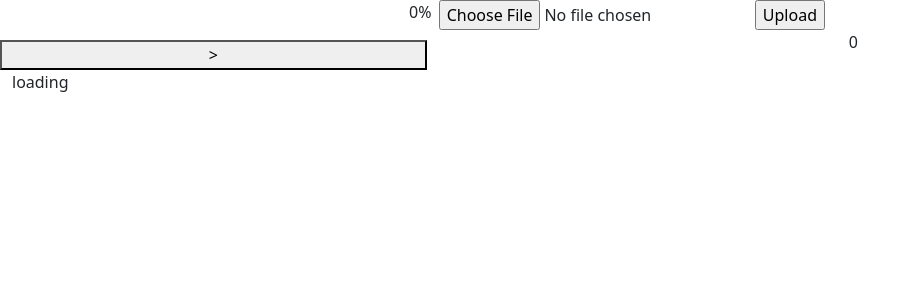
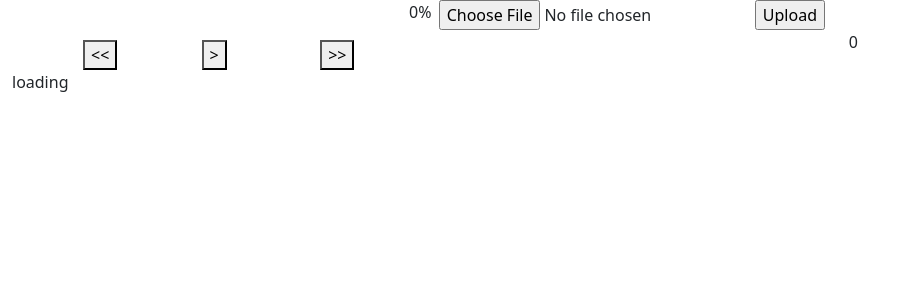
Before and after one commit to jacob-olsen/remote-jukebox, a Flask app: page / in a window 1280 px wide. Shown: the top 300 px of the page, without its empty margins (0-921 px from the left). Run offline with Flask 3, Linux system fonts and the light colour scheme; data that the repository does not hold is empty; some libraries are stand-ins or nearby versions.

Commit message:
spoling addet

```diff
--- a/app.py
+++ b/app.py
@@ -71,6 +71,10 @@ def sockePlay(data):
 def addSongToList(data):
     manger.addSongToList(data["songID"])
 
+@socketio.on('forWard')
+def skipTime(data):
+    manger.skip(int(data["time"])*1000)
+
 #api
 @app.route("/api/play")
 def apiPlay():
--- a/static/socket.js
+++ b/static/socket.js
@@ -33,6 +33,9 @@ function addToList(songID) {
 }
 function requstPos() {
     socket.emit("playTime", { data: 'I\'m connected!' })
+}
+function forWard(time){
+    socket.emit("forWard", { time: time })
 }
 //ui Update
 function playButon(state) {
--- a/templates/index.html
+++ b/templates/index.html
@@ -23,9 +23,20 @@
                                 <p id="posText">0%</p>
                             </div>
                         </div>
+                        <div class="row">
+                            <div class="col">
+                                <button onclick='forWard(-30)'><<</button>
+                            </div>
+                            <div class="col">
+                                <button id="playButten" onclick='play(!uiData["playing"])'>></button>
+                            </div>
+                            <div class="col">
+                                <button onclick='forWard(30)'>>></button>
+                            </div>
+                        </div>
                     </div>
-                    <button id="playButten" onclick='play(!uiData["playing"])'>></button>
                 </div>
+
                 <div class="row">
                     <div id="playList" class="col">
                         <p>loading</p>
```
